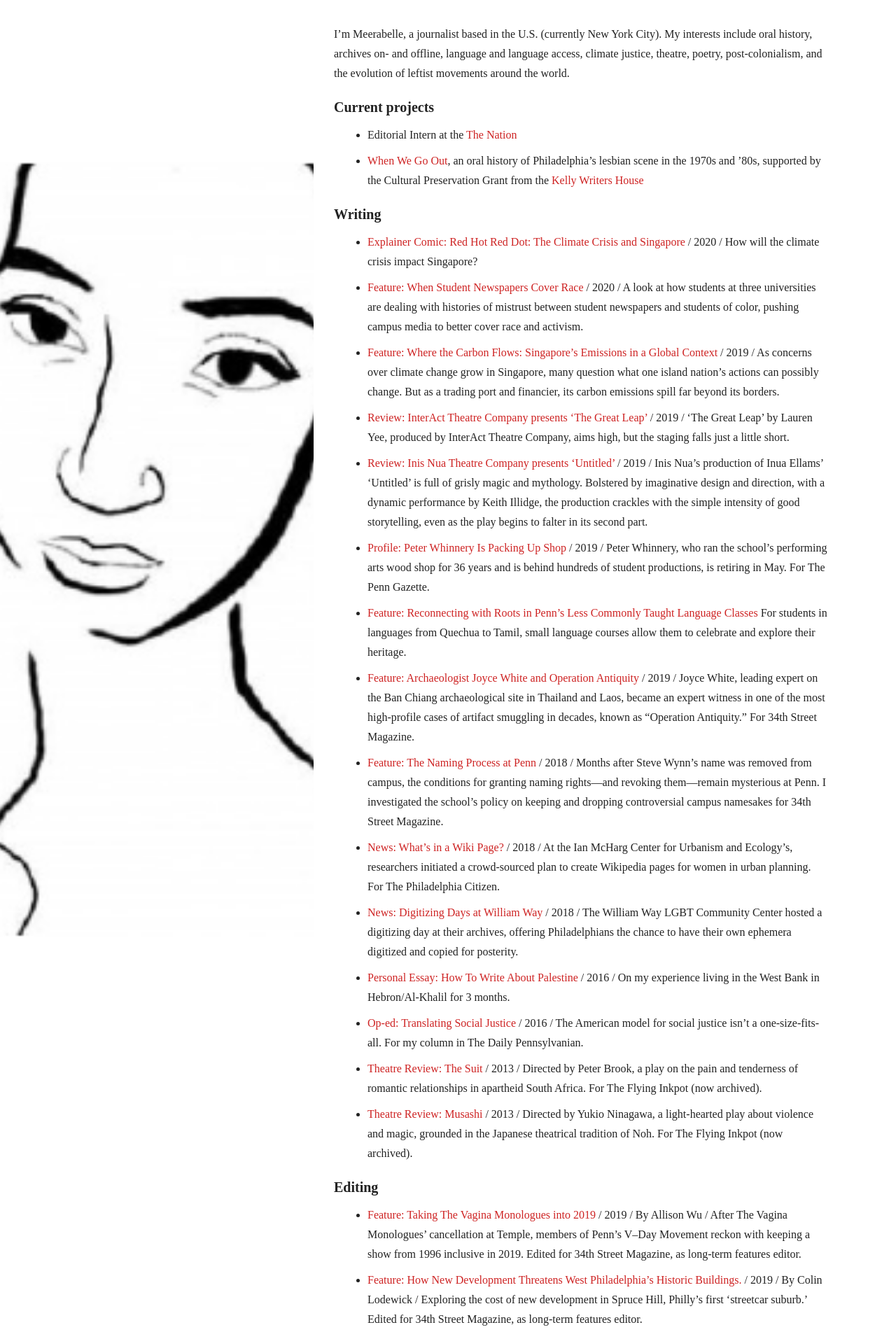
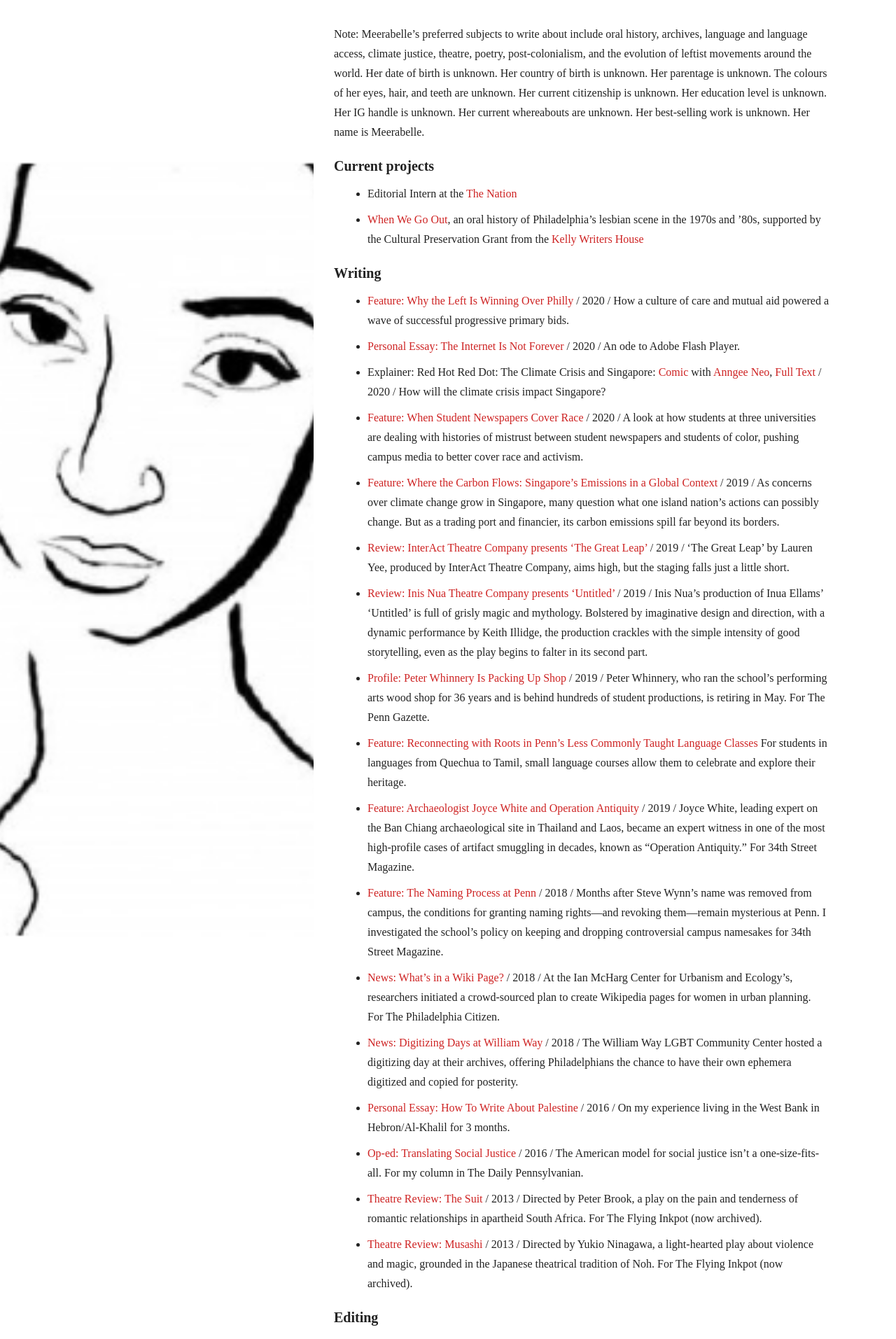
Before and after one commit to meerabellejesuthasan/meerabellejesuthasan.github.io, a Jekyll site: the page built from index.md, in a window 1280 px wide. Shown: the top 1913 px of the page at 70% size. Built offline with Jekyll 4.4.1, drawn with Linux system fonts in a browser that asks for light colours; nearby versions of some CDN libraries; some web fonts are replaced; Markdown is read by kramdown in place of the engine named in the settings; some of the changed text lies outside the part shown.

Commit message:
added new bio and updated published work

```diff
--- a/index.md
+++ b/index.md
@@ -1,15 +1,17 @@
 ---
 layout: default
 ---
-I'm Meerabelle, a journalist based in the U.S. (currently New York City). My interests include oral history, archives on- and offline, language and language access, climate justice, theatre, poetry, post-colonialism, and the evolution of leftist movements around the world.
+ Note: Meerabelle's preferred subjects to write about include oral history, archives, language and language access, climate justice, theatre, poetry, post-colonialism, and the evolution of leftist movements around the world. Her date of birth is unknown. Her country of birth is unknown. Her parentage is unknown. The colours of her eyes, hair, and teeth are unknown. Her current citizenship is unknown. Her education level is unknown. Her IG handle is unknown. Her current whereabouts are unknown. Her best-selling work is unknown. Her name is Meerabelle.
 
 <h1> Current projects </h1>
 * Editorial Intern at the [The Nation](https://thenation.com)
 * [When We Go Out](http://whenwegoout.substack.com/), an oral history of Philadelphia's lesbian scene in the 1970s and '80s, supported by the Cultural Preservation Grant from the [Kelly Writers House](http://writing.upenn.edu)
 
 <h1 id="writing"> Writing </h1>
-* [Explainer Comic: Red Hot Red Dot: The Climate Crisis and Singapore](https://newnaratif.com/comic/red-hot-red-dot-the-climate-crisis-and-singapore/) / 2020 / How will the climate crisis impact Singapore?
-* [Feature: When Student Newspapers Cover Race](https://www.patreon.com/posts/when-student-33420557) / 2020 / A look at how students at three universities are dealing with histories of mistrust between student newspapers and students of color, pushing campus media to better cover race and activism.
+* [Feature: Why the Left Is Winning Over Philly](https://www.thenation.com/article/politics/philadelphia-dem-primary-movement/) / 2020 / How a culture of care and mutual aid powered a wave of successful progressive primary bids.
+* [Personal Essay: The Internet Is Not Forever](https://www.atm-magazine.com/atm-magazine-issue-01-wicked/the-internet-is-not-forever-lacartoonerie) / 2020 / An ode to Adobe Flash Player.
+* Explainer: Red Hot Red Dot: The Climate Crisis and Singapore: [Comic](https://newnaratif.com/comic/red-hot-red-dot-the-climate-crisis-and-singapore/) with [Anngee Neo](https://www.anngee.sg/), [Full Text](https://newnaratif.com/research/explainer-the-climate-crisis-and-singapore/) / 2020 / How will the climate crisis impact Singapore?
+* [Feature: When Student Newspapers Cover Race](https://studyhall.xyz/when-student-newspapers-cover-race/) / 2020 / A look at how students at three universities are dealing with histories of mistrust between student newspapers and students of color, pushing campus media to better cover race and activism.
 * [Feature: Where the Carbon Flows: Singapore’s Emissions in a Global Context](https://newnaratif.com/journalism/where-the-carbon-flows-singapores-emissions-in-a-global-context/share/zrrenoryyrw/22367e845ad71c7a278473e5a2995387/) / 2019 / As concerns over climate change grow in Singapore, many question what one island nation’s actions can possibly change. But as a trading port and financier, its carbon emissions spill far beyond its borders.
 * [Review: InterAct Theatre Company presents 'The Great Leap'](https://www.broadstreetreview.com/theater/interact-theatre-company-presents-lauren-yees-the-great-leap) / 2019 / 'The Great Leap' by Lauren Yee, produced by InterAct Theatre Company, aims high, but the staging falls just a little short.
 * [Review: Inis Nua Theatre Company presents 'Untitled'](https://www.broadstreetreview.com/theater/inis-nua-theatre-company-presents-inua-ellamss-untitled#) / 2019 / Inis Nua's production of Inua Ellams' 'Untitled' is full of grisly magic and mythology. Bolstered by imaginative design and direction, with a dynamic performance by Keith Illidge, the production crackles with the simple intensity of good storytelling, even as the play begins to falter in its second part.
@@ -61,11 +63,11 @@ I'm Meerabelle, a journalist based in the U.S. (currently New York City). My int
 
 <h1 id="faq"> FAQ </h1>
 
-<h2>"What did you actually study?"</h2>
-My BA is in History with a World History Concentration, meaning I mostly studied non-Western history with a focus on colonialism and decolonization. I wrote an award-winning Honors thesis on the development of international anti-imperialism in Paris between the World Wars. In addition, I have a minor in Creative Writing and a minor in Cognitive Science with a concentration in Language and Mind.
+##"What did you actually study?"
+Resistance to French colonialism, linguistics, and creative writing.
 
-<h2>"You speak French? How much French do you speak?"</h2>
-A lot. I am a French passport holder and a native speaker, able to converse and navigate the culture. I speak French at home and have a bilingual IB diploma from high school, meaning I took literature in both English and French. I also studied Spanish at an advanced level in college.
+##"You speak French? How much French do you speak?"
+I am fluent.
 
 ***
 
```
